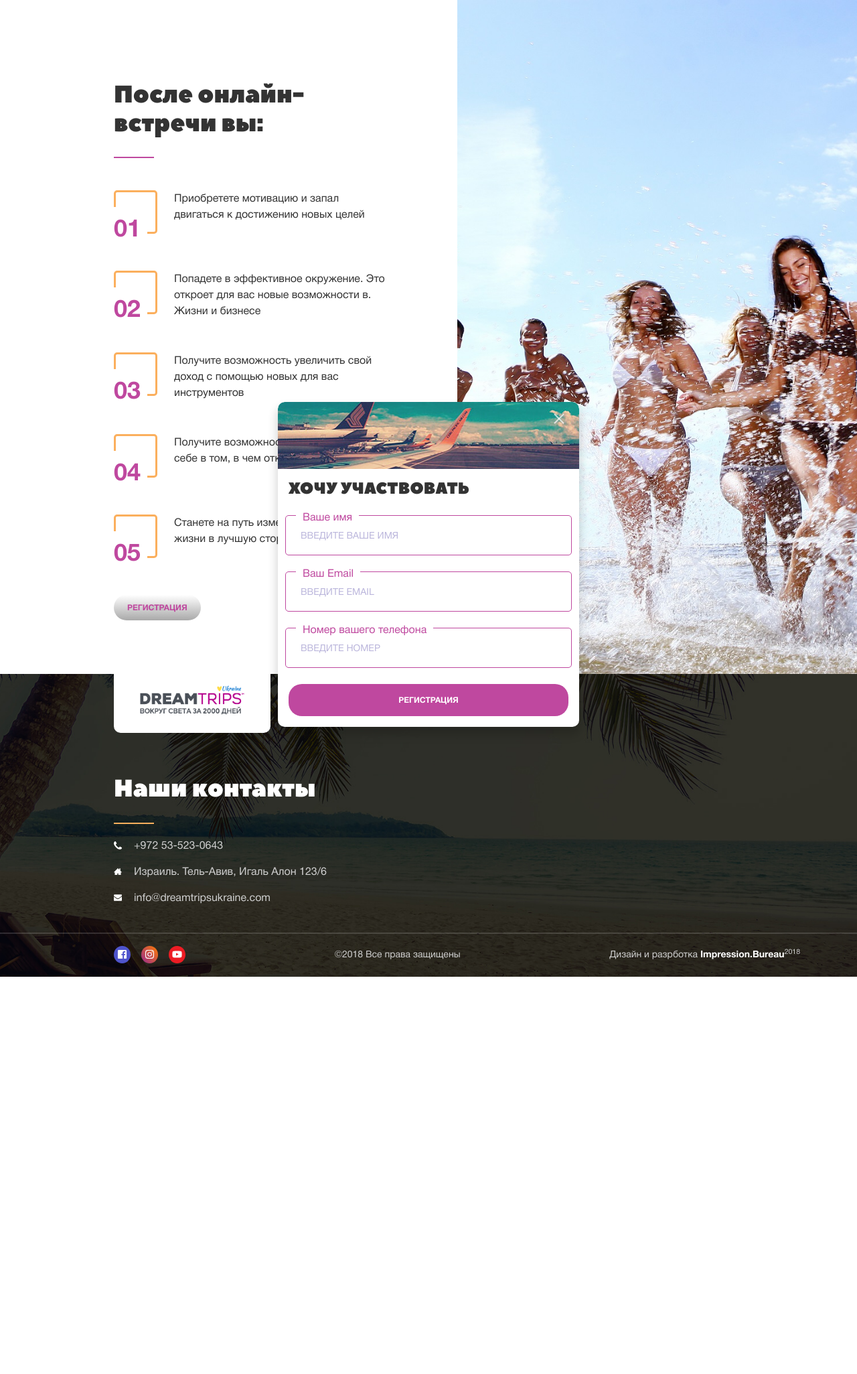
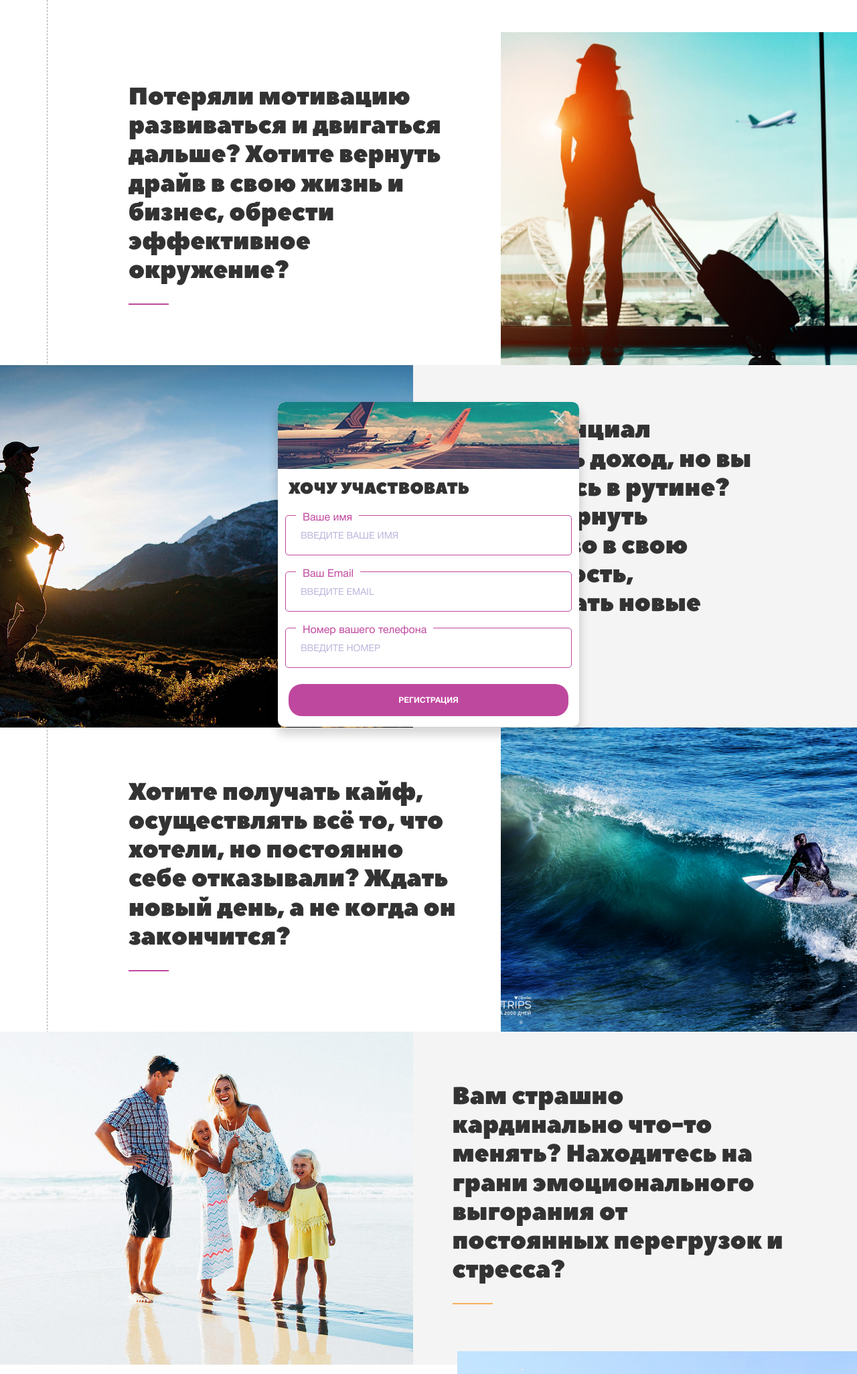
Before and after one commit to ifreeworklancer/dreamtrips_webinar, a PHP site: page / in a window 1280 px wide. Shown: the part 800-2851 px from the top of the page at 67% size. Before the commit the page ends 2258 px from the top, so only its background shows below. Run offline with PHP 8.4, Linux system fonts and the light colour scheme.

Commit message:
edit_thanks_and_block

```diff
--- a/index.php
+++ b/index.php
@@ -4,6 +4,7 @@
     <?php
     $sections = [
         'intro',
+        'advantages',
         'stages',
         'modals',
     ];
--- a/src/sass/app.scss
+++ b/src/sass/app.scss
@@ -16,5 +16,6 @@
 
 @import "layout/header";
 @import "layout/intro";
+@import "layout/advantages";
 @import "layout/stages";
 @import "layout/footer";
--- /dev/null
+++ b/src/sass/layout/_advantages.scss
@@ -0,0 +1,35 @@
+#advantages {
+    overflow: hidden;
+}
+
+.advantages-item {
+    position: relative;
+    padding: 75px 0;
+    z-index: 3;
+
+    &--light {
+        &::before {
+            content: '';
+            @extend %pos;
+            left: -300px;
+            right: -1000px;
+            background: #f4f4f4;
+            z-index: -2;
+        }
+    }
+}
+
+.advantages-img {
+    @extend %pos;
+    @extend %img;
+    min-width: 50vw;
+    z-index: 4;
+
+    @media (max-width: map_get($grid-breakpoints, sm)) {
+        display: none;
+    }
+
+    &--left {
+        left: -120%;
+    }
+}
--- a/src/sass/layout/_intro.scss
+++ b/src/sass/layout/_intro.scss
@@ -17,6 +17,14 @@
 
         @media (max-width: map_get($grid-breakpoints, sm)) {
             display: none;
+        }
+    }
+
+    .thanks-subtitle {
+        font-size: 24px;
+
+        @media (max-width: map_get($grid-breakpoints, sm)) {
+            font-size: 20px;
         }
     }
 }
--- a/src/sass/layout/_stages.scss
+++ b/src/sass/layout/_stages.scss
@@ -53,7 +53,7 @@
 .stages-img {
     @extend %pos;
     @extend %img;
-    top: -120px;
+    top: -180px;
     bottom: -160px;
     min-width: 55vw;
     z-index: 5;
--- /dev/null
+++ b/src/views/advantages.php
@@ -0,0 +1,51 @@
+<section id="advantages">
+	<div class="container">
+		<div class="row justify-content-around pt-5">
+			<div class="col-sm-6">
+				<div class="advantages-item">
+					<h2 class="section-title section-title--primary section-title--advantages text-dark">
+						Потеряли мотивацию развиваться и двигаться дальше? Хотите вернуть драйв в свою жизнь и бизнес, обрести эффективное окружение?
+					</h2>
+				</div>
+			</div>
+			<div class="col-sm-5">
+				<div class="advantages-img advantages-img--right"
+					 style="background-image: url('images/content/advantages/advantages-item-1.jpg');"></div>
+			</div>
+			<div class="col-sm-5">
+				<div class="advantages-img advantages-img--left"
+					 style="background-image: url('images/content/advantages/advantages-item-2.jpg');"></div>
+			</div>
+			<div class="col-sm-6">
+				<div class="advantages-item advantages-item--light">
+					<h2 class="section-title section-title--secondary text-dark">
+						Есть потенциал увеличить доход, но вы закопались в рутине? Хотите вернуть творчество в свою деятельность, реализовать новые проекты?
+					</h2>
+				</div>
+			</div>
+			<div class="col-sm-6">
+				<div class="advantages-item">
+					<h2 class="section-title section-title--primary text-dark">
+						Хотите получать кайф, осуществлять всё то, что хотели, но постоянно себе отказывали? Ждать новый день, а не когда он закончится?
+					</h2>
+				</div>
+			</div>
+			<div class="col-sm-5">
+				<div class="advantages-img advantages-img--right"
+					 style="background-image: url('images/content/advantages/advantages-item-3.jpg');"></div>
+			</div>
+			<div class="col-sm-5">
+				<div class="advantages-img advantages-img--left"
+					 style="background-image: url('images/content/advantages/advantages-item-4.jpg');"></div>
+			</div>
+			<div class="col-sm-6">
+				<div class="advantages-item advantages-item--light">
+					<h2 class="section-title section-title--secondary text-dark">
+						Вам страшно кардинально что-то менять? Находитесь на грани эмоционального выгорания от постоянных перегрузок и стресса?
+					</h2>
+				</div>
+			</div>
+		</div>
+		<div class="decor-line decor-line--advantages"></div>
+	</div>
+</section>
--- a/thanks.php
+++ b/thanks.php
@@ -5,7 +5,7 @@
 		<div class="video-container" data-src="video/dreamtrips-video.mp4"></div>
 		<div class="container-fluid px-3 h-100 d-flex flex-column justify-content-center position-relative text-white text-center">
 			<h1>Спасибо!</h1>
-			<p>Для того, чтобы получить напоминание об онлайн-встрече, нажмите на кнопку и перейдите в Facebook Massenger.</p>
+			<p class="thanks-subtitle">Для того, чтобы получить напоминание об онлайн-встрече, нажмите на кнопку и перейдите в Facebook Massenger.</p>
 
 			<p class="mt-5">
 				<a href="/" class="btn btn-light">На главную</a>
```
Also changed, not shown: dist/app.css, images/content/opportunities/opportunities-item-1.jpg (deleted), images/content/opportunities/opportunities-item-2.jpg (deleted), images/content/opportunities/opportunities-item-3.jpg (deleted), images/content/opportunities/opportunities-item-4.jpg (deleted), images/content/opportunities/opportunities-item-5.jpg (deleted), images/content/opportunities/opportunities-item-6.jpg (deleted), images/content/opportunities/opportunities-item-7.jpg (deleted), images/content/services/services-1.png (deleted), images/content/services/services-2.png (deleted), images/content/services/services-3.png (deleted), images/content/services/services-4.png (deleted).
